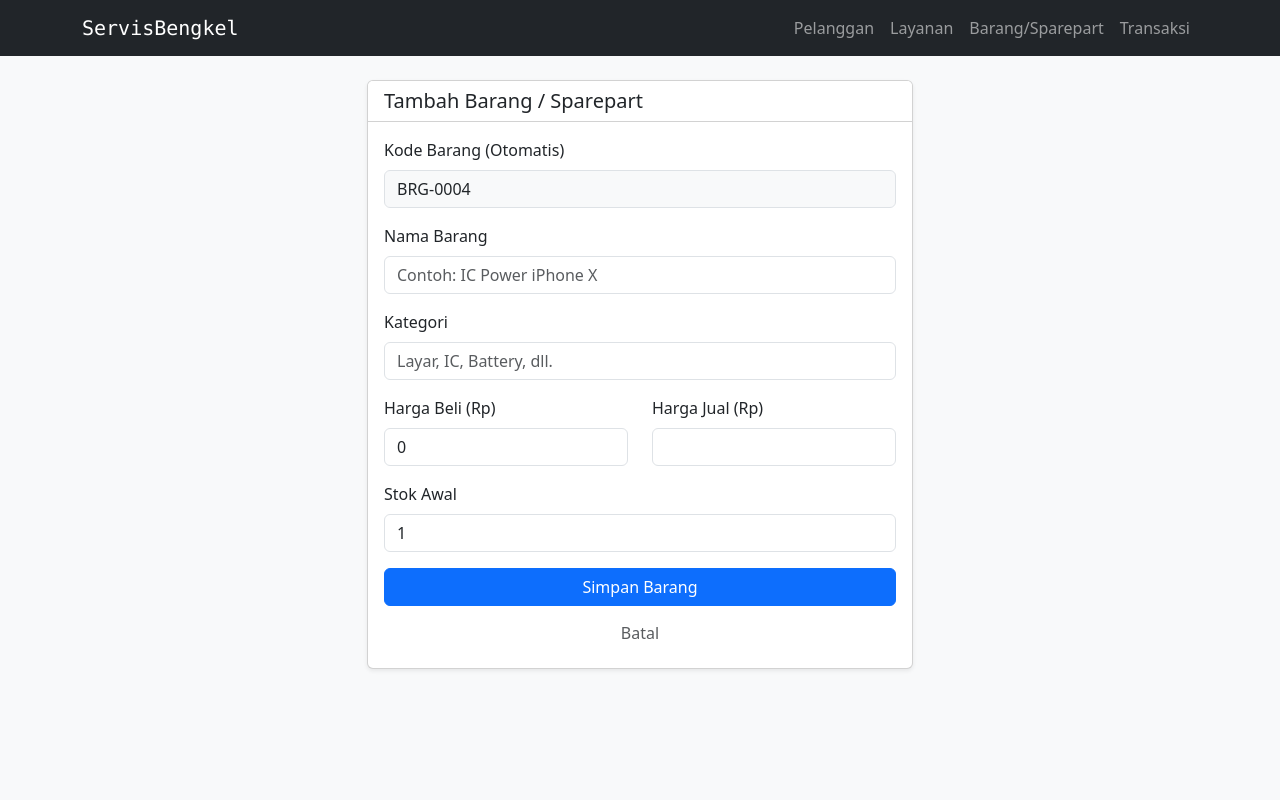
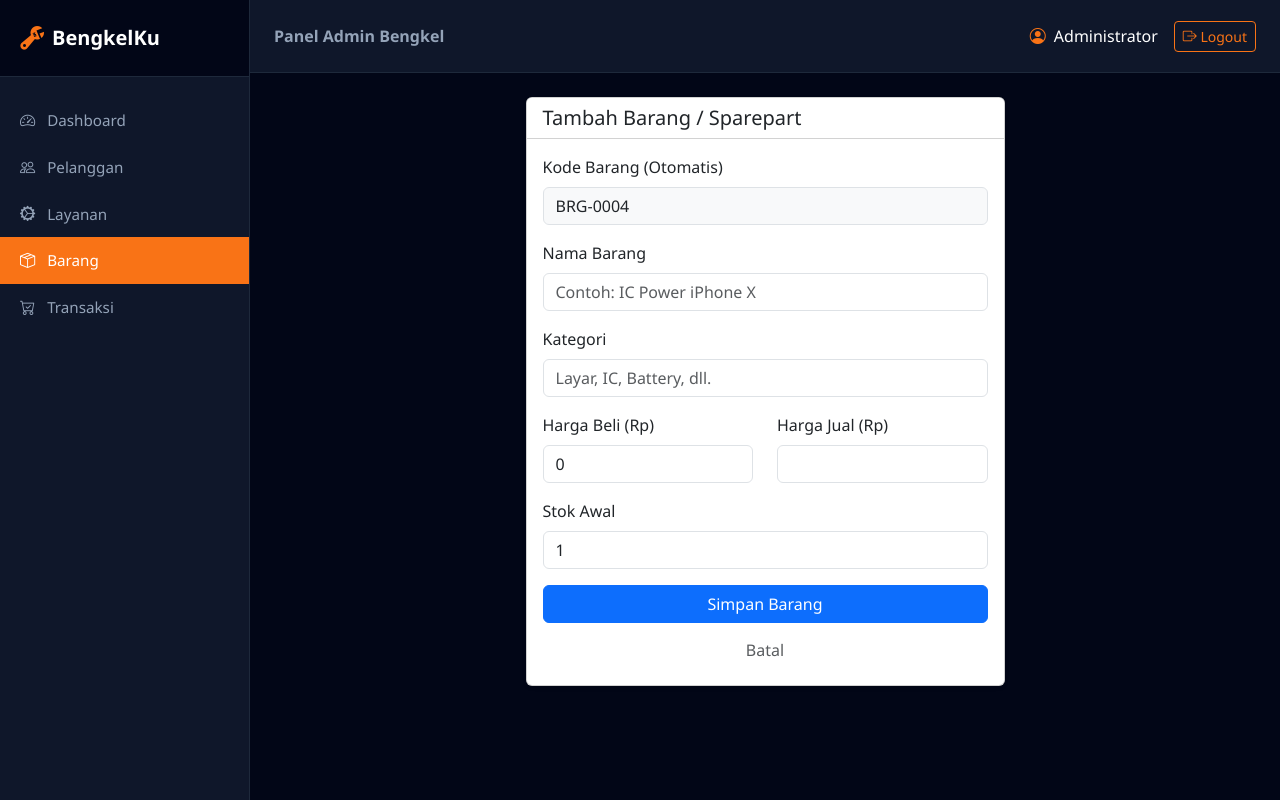
Before and after one commit to risma25312719/bengkel_id, a Laravel app: page /barang/create in a window 1280 px wide. Run offline with Laravel 8, Linux system fonts and the light colour scheme; a user stored in the database is signed in; data comes from the database, SQL or seed files in the repository.

Commit message:
Update layout app dan halaman dashboard

```diff
--- a/resources/views/layouts/app.blade.php
+++ b/resources/views/layouts/app.blade.php
@@ -3,34 +3,130 @@
 <head>
     <meta charset="UTF-8">
     <meta name="viewport" content="width=device-width, initial-scale=1.0">
-    <title>Bengkel Elektronik</title>
+    <title>@yield('title', 'Dashboard Admin')</title>
+
+    <!-- Bootstrap 5 CSS & Icons -->
     <link href="https://cdn.jsdelivr.net/npm/bootstrap@5.3.0/dist/css/bootstrap.min.css" rel="stylesheet">
+    <link rel="stylesheet" href="https://cdn.jsdelivr.net/npm/bootstrap-icons@1.11.0/font/bootstrap-icons.css">
+
+    <style>
+        body {
+            font-family: 'Segoe UI', Tahoma, Geneva, Verdana, sans-serif;
+            background-color: #020617; /* Slate 950 */
+            color: #f8fafc;
+        }
+        #wrapper {
+            display: flex;
+            width: 100%;
+            align-items: stretch;
+        }
+        #sidebar {
+            min-width: 250px;
+            max-width: 250px;
+            background: #0f172a; /* Slate 900 */
+            color: #fff;
+            transition: all 0.3s;
+            min-height: 100vh;
+            border-right: 1px solid #1e293b; /* Slate 800 */
+        }
+        #sidebar .sidebar-header {
+            padding: 20px;
+            background: #020617; /* Slate 950 */
+            border-bottom: 1px solid #1e293b;
+        }
+        #sidebar ul.components {
+            padding: 20px 0;
+        }
+        #sidebar ul li a {
+            padding: 12px 20px;
+            font-size: 0.95em;
+            display: block;
+            color: #94a3b8; /* Slate 400 */
+            text-decoration: none;
+            transition: all 0.2s;
+        }
+        #sidebar ul li a:hover,
+        #sidebar ul li.active > a {
+            color: #fff;
+            background: #f97316; /* Orange 500 */
+        }
+        #content {
+            width: 100%;
+            padding: 0;
+            min-height: 100vh;
+            background-color: #020617; /* Slate 950 */
+        }
+        .top-navbar {
+            background-color: #0f172a !important; /* Slate 900 */
+            border-bottom: 1px solid #1e293b !important; /* Slate 800 */
+        }
+        .btn-outline-orange {
+            color: #f97316;
+            border-color: #f97316;
+        }
+        .btn-outline-orange:hover {
+            background-color: #f97316;
+            color: #fff;
+        }
+    </style>
 </head>
-<body class="bg-light">
+<body>
 
-    <nav class="navbar navbar-expand-lg navbar-dark bg-dark mb-4">
-        <div class="container">
-            <a class="navbar-brand font-monospace" href="#">ServisBengkel</a>
-            <div class="navbar-nav">
-                <a class="nav-link" href="{{ route('pelanggan.index') }}">Pelanggan</a>
-                <a class="nav-link" href="{{ route('layanan.index') }}">Layanan</a>
-                <a class="nav-link" href="{{ route('barang.index') }}">Barang/Sparepart</a>
-                <a class="nav-link" href="{{ route('transaksi.index') }}">Transaksi</a>
-            </div>
+<div id="wrapper">
+    <!-- Sidebar -->
+    <nav id="sidebar">
+        <div class="sidebar-header d-flex align-items-center gap-2">
+            <i class="bi bi-wrench-adjustable fs-4 text-warning" style="color: #f97316 !important;"></i>
+            <h5 class="m-0 fw-bold text-white">BengkelKu</h5>
         </div>
+
+        <ul class="list-unstyled components">
+            <li class="{{ request()->is('dashboard*') ? 'active' : '' }}">
+                <a href="{{ route('dashboard') }}"><i class="bi bi-speedometer2 me-2"></i> Dashboard</a>
+            </li>
+            <li class="{{ request()->is('pelanggan*') ? 'active' : '' }}">
+                <a href="{{ route('pelanggan.index') }}"><i class="bi bi-people me-2"></i> Pelanggan</a>
+            </li>
+            <li class="{{ request()->is('layanan*') ? 'active' : '' }}">
+                <a href="{{ route('layanan.index') }}"><i class="bi bi-gear-wide-connected me-2"></i> Layanan</a>
+            </li>
+            <li class="{{ request()->is('barang*') ? 'active' : '' }}">
+                <a href="{{ route('barang.index') }}"><i class="bi bi-box-seam me-2"></i> Barang</a>
+            </li>
+            <li class="{{ request()->is('transaksi*') ? 'active' : '' }}">
+                <a href="{{ route('transaksi.index') }}"><i class="bi bi-cart-check me-2"></i> Transaksi</a>
+            </li>
+        </ul>
     </nav>
 
-    <div class="container">
-        @if(session('success'))
-            <div class="alert alert-success alert-dismissible fade show" role="alert">
-                {{ session('success') }}
-                <button type="button" class="btn-close" data-bs-dismiss="alert"></button>
+    <!-- Page Content -->
+    <div id="content">
+        <!-- Top Navbar -->
+        <nav class="navbar navbar-expand-lg top-navbar px-4 py-3">
+            <div class="container-fluid p-0">
+                <span class="navbar-text fw-semibold text-slate-400" style="color: #94a3b8;">
+                    Panel Admin Bengkel
+                </span>
+                <div class="d-flex align-items-center gap-3 ms-auto">
+                    <span class="fw-medium text-white"><i class="bi bi-person-circle me-1 text-warning" style="color: #f97316 !important;"></i> {{ Auth::user()->name ?? 'Admin' }}</span>
+                    <form action="{{ route('logout') }}" method="POST" class="d-inline">
+                        @csrf
+                        <button type="submit" class="btn btn-outline-orange btn-sm">
+                            <i class="bi bi-box-arrow-right"></i> Logout
+                        </button>
+                    </form>
+                </div>
             </div>
-        @endif
+        </nav>
 
-        @yield('content')
+        <!-- Main Body Content -->
+        <div class="container-fluid p-4">
+            @yield('content')
+        </div>
     </div>
+</div>
 
-    <script src="https://cdn.jsdelivr.net/npm/bootstrap@5.3.0/dist/js/bootstrap.bundle.min.js"></script>
+<!-- Bootstrap 5 JS -->
+<script src="https://cdn.jsdelivr.net/npm/bootstrap@5.3.0/dist/js/bootstrap.bundle.min.js"></script>
 </body>
 </html>
```
Also changed, not shown: resources/views/dashboard.blade.php (added, +82 -0 lines), 1 other file.
